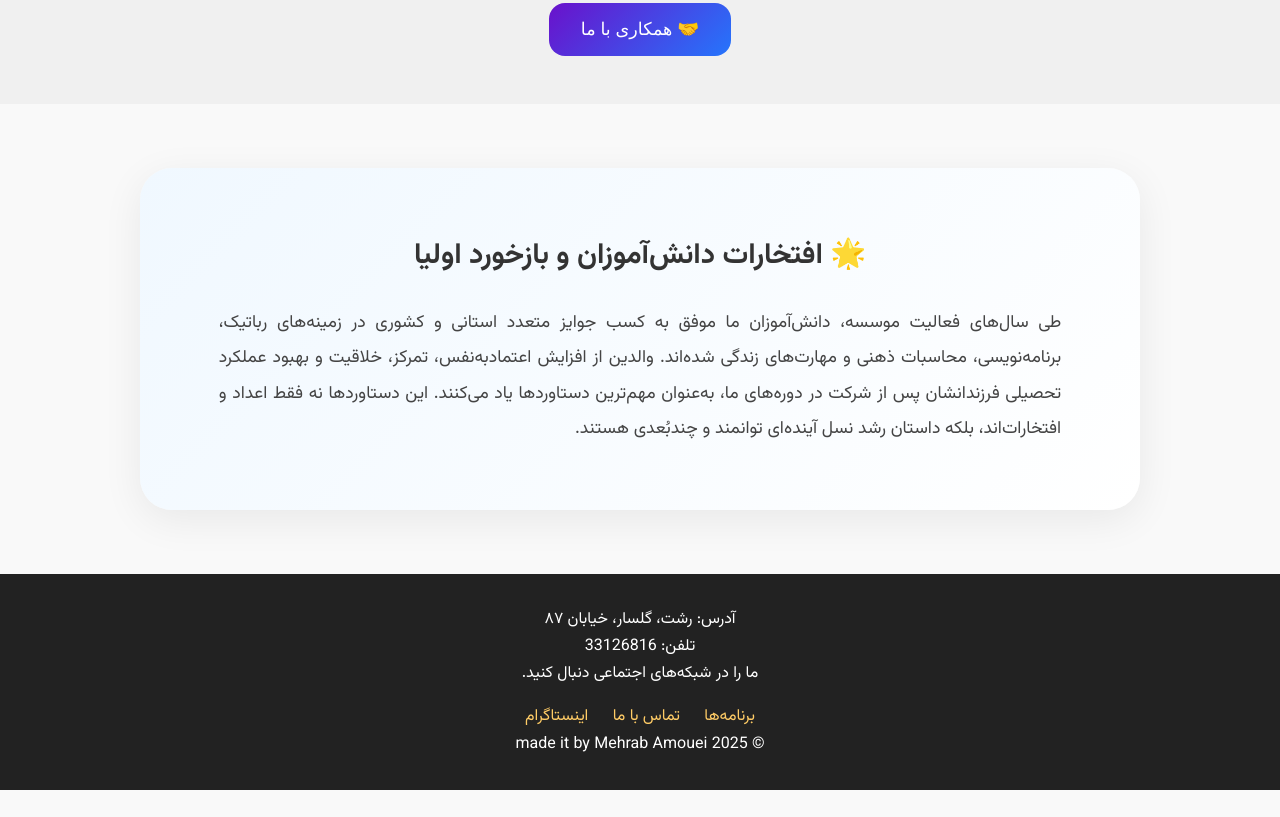
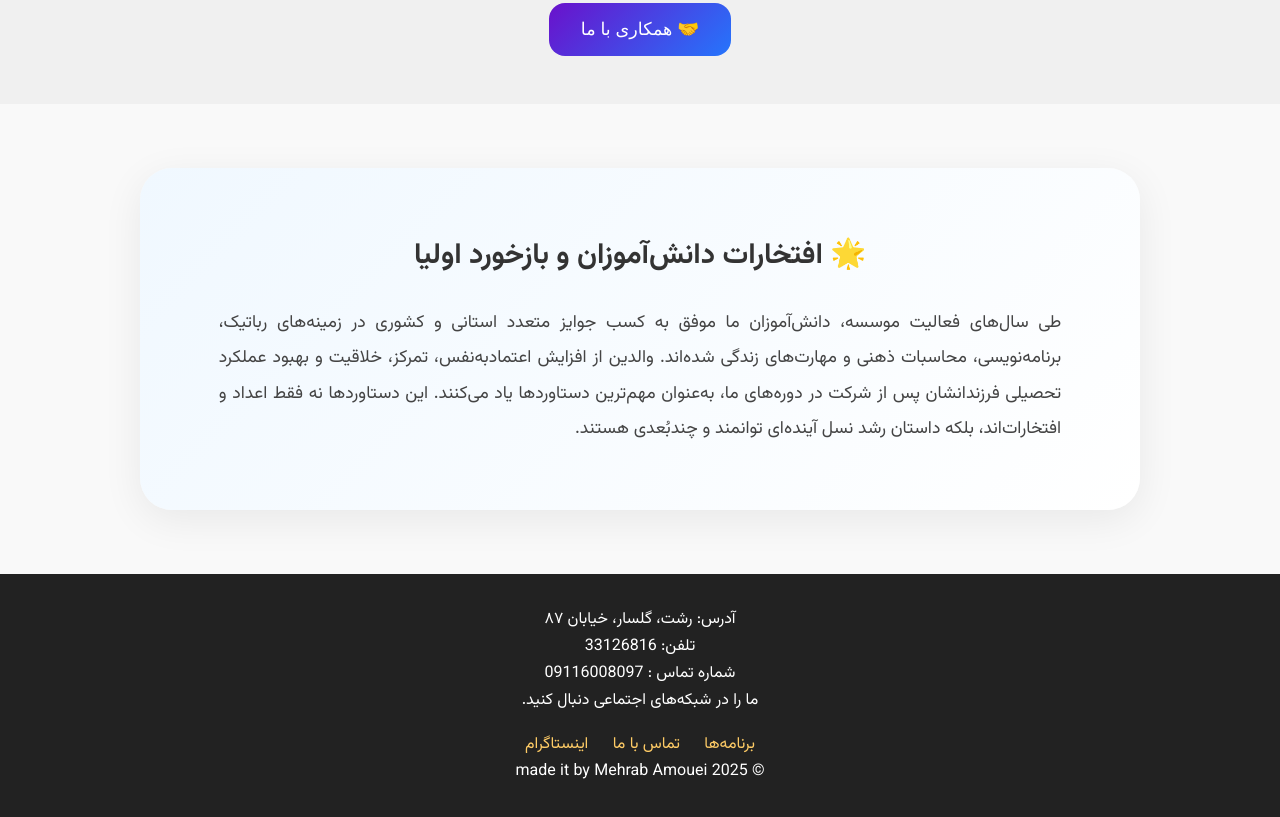
Before and after one commit to mehrandishh/mehrandish, a plain HTML site: page index.html in a window 1280 px wide. Shown: the part 2540-3357 px from the top of the page. Before the commit the page ends 3330 px from the top, so only its background shows below. Drawn offline with Linux system fonts and the light colour scheme.

Commit message:
Update index.html

```diff
--- a/index.html
+++ b/index.html
@@ -208,6 +208,7 @@
     <div class="container">
       <p>آدرس: رشت، گلسار، خیابان ۸۷</p>
       <p>تلفن: 33126816</p>
+      <p>شماره تماس : 09116008097</p>
       <p>ما را در شبکه‌های اجتماعی دنبال کنید.</p>
       <ul class="footer-links">
         <li><a href="#programs-neo">برنامه‌ها</a></li>
```
